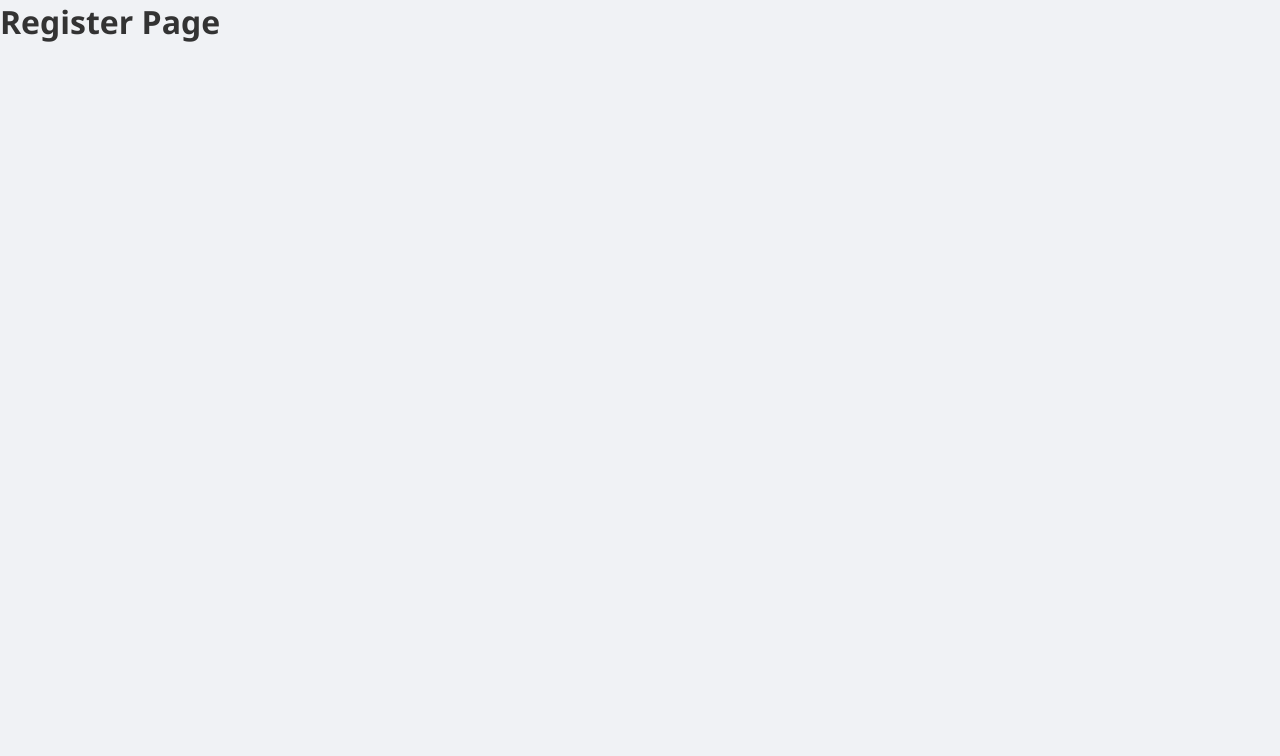
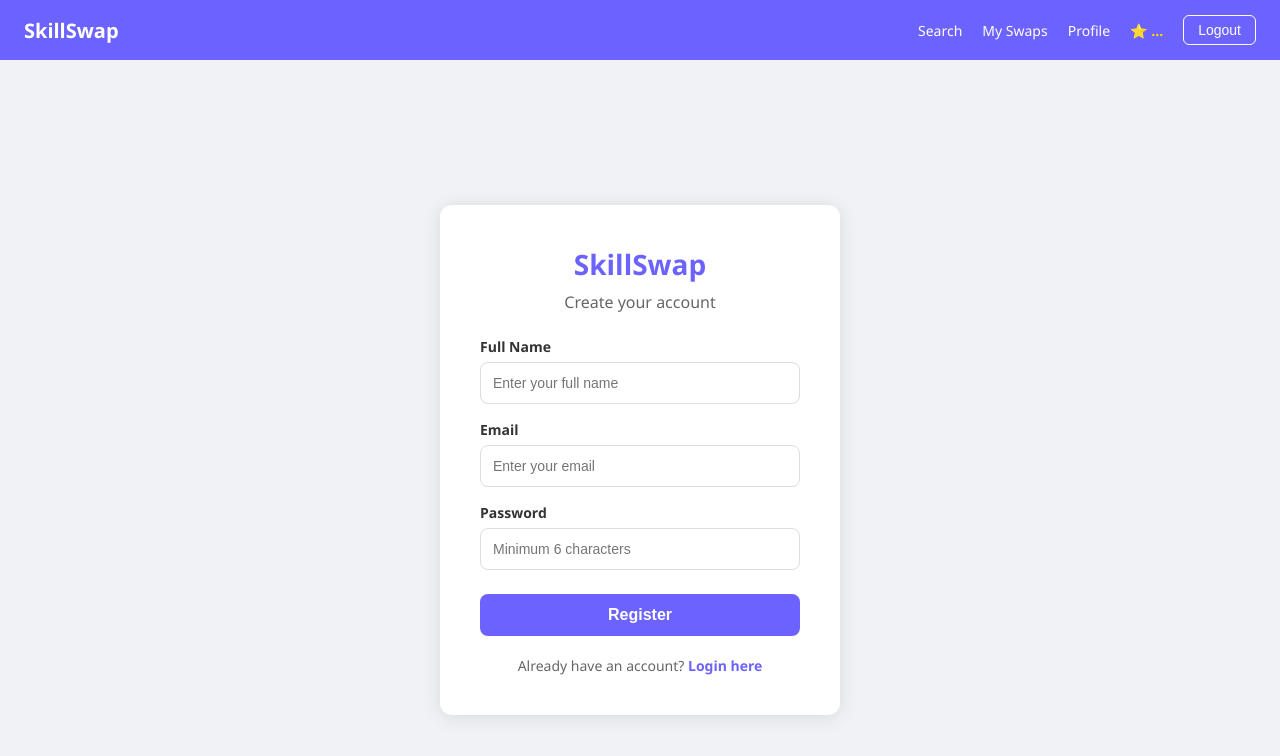
Before and after one commit to chintan16-bhatt/SkillSwap, a React (Vite) app in the folder client/: page /register in a window 1280 px wide. Shown: the top 756 px of the page. Built offline with nearby package versions, Linux system fonts and the light colour scheme; sample sign-in values are in the browser's storage.

Commit message:
Day 11: Login and Register pages with forms, Navbar component

```diff
--- a/client/src/App.jsx
+++ b/client/src/App.jsx
@@ -1,6 +1,7 @@
 import { BrowserRouter, Routes, Route, Navigate } from 'react-router-dom';
 import { AuthProvider } from './context/AuthContext';
 import ProtectedRoute from './components/ProtectedRoute';
+import Navbar from './components/Navbar';
 import Login from './pages/auth/Login';
 import Register from './pages/auth/Register';
 import Search from './pages/search/Search';
@@ -11,12 +12,10 @@ function App() {
   return (
     <BrowserRouter>
       <AuthProvider>
+        <Navbar />
         <Routes>
-          {/* Public routes */}
           <Route path="/login" element={<Login />} />
           <Route path="/register" element={<Register />} />
-
-          {/* Protected routes */}
           <Route path="/search" element={
             <ProtectedRoute><Search /></ProtectedRoute>
           } />
@@ -26,8 +25,6 @@ function App() {
           <Route path="/profile" element={
             <ProtectedRoute><Profile /></ProtectedRoute>
           } />
-
-          {/* Default redirect */}
           <Route path="/" element={<Navigate to="/search" replace />} />
         </Routes>
       </AuthProvider>
--- /dev/null
+++ b/client/src/components/Navbar.jsx
@@ -0,0 +1,75 @@
+import { Link, useNavigate } from 'react-router-dom';
+import { useAuth } from '../context/AuthContext';
+
+const Navbar = () => {
+  const { user, logout } = useAuth();
+  const navigate = useNavigate();
+
+  const handleLogout = () => {
+    logout();
+    navigate('/login');
+  };
+
+  if (!user) return null;
+
+  return (
+    <nav style={styles.nav}>
+      <Link to="/search" style={styles.logo}>SkillSwap</Link>
+
+      <div style={styles.links}>
+        <Link to="/search" style={styles.link}>Search</Link>
+        <Link to="/swaps" style={styles.link}>My Swaps</Link>
+        <Link to="/profile" style={styles.link}>Profile</Link>
+        <span style={styles.credits}>⭐ {user.credits ?? '...'}</span>
+        <button onClick={handleLogout} style={styles.logoutBtn}>
+          Logout
+        </button>
+      </div>
+    </nav>
+  );
+};
+
+const styles = {
+  nav: {
+    backgroundColor: '#6c63ff',
+    padding: '0 24px',
+    height: '60px',
+    display: 'flex',
+    alignItems: 'center',
+    justifyContent: 'space-between',
+    boxShadow: '0 2px 8px rgba(0,0,0,0.15)',
+  },
+  logo: {
+    color: 'white',
+    fontSize: '20px',
+    fontWeight: 'bold',
+    textDecoration: 'none',
+  },
+  links: {
+    display: 'flex',
+    alignItems: 'center',
+    gap: '20px',
+  },
+  link: {
+    color: 'white',
+    textDecoration: 'none',
+    fontSize: '14px',
+    fontWeight: '500',
+  },
+  credits: {
+    color: '#ffd700',
+    fontWeight: '600',
+    fontSize: '14px',
+  },
+  logoutBtn: {
+    backgroundColor: 'transparent',
+    border: '1px solid white',
+    color: 'white',
+    padding: '6px 14px',
+    borderRadius: '6px',
+    cursor: 'pointer',
+    fontSize: '14px',
+  },
+};
+
+export default Navbar;
--- a/client/src/pages/auth/Login.jsx
+++ b/client/src/pages/auth/Login.jsx
@@ -1,4 +1,165 @@
+import { useState } from 'react';
+import { useNavigate, Link } from 'react-router-dom';
+import { useAuth } from '../../context/AuthContext';
+import axios from '../../api/axios';
+
 const Login = () => {
-  return <div><h1>Login Page</h1></div>;
+  const [formData, setFormData] = useState({ email: '', password: '' });
+  const [error, setError] = useState('');
+  const [loading, setLoading] = useState(false);
+  const { login } = useAuth();
+  const navigate = useNavigate();
+
+  const handleChange = (e) => {
+    setFormData({ ...formData, [e.target.name]: e.target.value });
+  };
+
+  const handleSubmit = async (e) => {
+    e.preventDefault();
+    setError('');
+    setLoading(true);
+
+    try {
+      const { data } = await axios.post('/auth/login', formData);
+      login(data);
+      navigate('/search');
+    } catch (err) {
+      setError(err.response?.data?.message || 'Something went wrong');
+    } finally {
+      setLoading(false);
+    }
+  };
+
+  return (
+    <div style={styles.container}>
+      <div style={styles.card}>
+        <h1 style={styles.title}>SkillSwap</h1>
+        <p style={styles.subtitle}>Login to your account</p>
+
+        {error && <div style={styles.error}>{error}</div>}
+
+        <form onSubmit={handleSubmit}>
+          <div style={styles.formGroup}>
+            <label style={styles.label}>Email</label>
+            <input
+              type="email"
+              name="email"
+              value={formData.email}
+              onChange={handleChange}
+              placeholder="Enter your email"
+              style={styles.input}
+              required
+            />
+          </div>
+
+          <div style={styles.formGroup}>
+            <label style={styles.label}>Password</label>
+            <input
+              type="password"
+              name="password"
+              value={formData.password}
+              onChange={handleChange}
+              placeholder="Enter your password"
+              style={styles.input}
+              required
+            />
+          </div>
+
+          <button
+            type="submit"
+            style={loading ? { ...styles.button, opacity: 0.7 } : styles.button}
+            disabled={loading}
+          >
+            {loading ? 'Logging in...' : 'Login'}
+          </button>
+        </form>
+
+        <p style={styles.switchText}>
+          Don't have an account?{' '}
+          <Link to="/register" style={styles.link}>Register here</Link>
+        </p>
+      </div>
+    </div>
+  );
 };
+
+const styles = {
+  container: {
+    minHeight: '100vh',
+    display: 'flex',
+    alignItems: 'center',
+    justifyContent: 'center',
+    backgroundColor: '#f0f2f5',
+  },
+  card: {
+    backgroundColor: 'white',
+    padding: '40px',
+    borderRadius: '12px',
+    boxShadow: '0 2px 20px rgba(0,0,0,0.1)',
+    width: '100%',
+    maxWidth: '400px',
+  },
+  title: {
+    fontSize: '28px',
+    fontWeight: 'bold',
+    color: '#6c63ff',
+    textAlign: 'center',
+    marginBottom: '8px',
+  },
+  subtitle: {
+    textAlign: 'center',
+    color: '#666',
+    marginBottom: '24px',
+  },
+  error: {
+    backgroundColor: '#ffe0e0',
+    color: '#d00',
+    padding: '10px',
+    borderRadius: '8px',
+    marginBottom: '16px',
+    fontSize: '14px',
+  },
+  formGroup: {
+    marginBottom: '16px',
+  },
+  label: {
+    display: 'block',
+    marginBottom: '6px',
+    fontWeight: '600',
+    fontSize: '14px',
+    color: '#333',
+  },
+  input: {
+    width: '100%',
+    padding: '12px',
+    borderRadius: '8px',
+    border: '1px solid #ddd',
+    fontSize: '14px',
+    outline: 'none',
+    boxSizing: 'border-box',
+  },
+  button: {
+    width: '100%',
+    padding: '12px',
+    backgroundColor: '#6c63ff',
+    color: 'white',
+    border: 'none',
+    borderRadius: '8px',
+    fontSize: '16px',
+    fontWeight: '600',
+    cursor: 'pointer',
+    marginTop: '8px',
+  },
+  switchText: {
+    textAlign: 'center',
+    marginTop: '20px',
+    color: '#666',
+    fontSize: '14px',
+  },
+  link: {
+    color: '#6c63ff',
+    fontWeight: '600',
+  },
+};
+
 export default Login;
--- a/client/src/pages/auth/Register.jsx
+++ b/client/src/pages/auth/Register.jsx
@@ -1,5 +1,187 @@
+import { useState } from 'react';
+import { useNavigate, Link } from 'react-router-dom';
+import { useAuth } from '../../context/AuthContext';
+import axios from '../../api/axios';
 
 const Register = () => {
-  return <div><h1>Register Page</h1></div>;
+  const [formData, setFormData] = useState({
+    name: '',
+    email: '',
+    password: '',
+  });
+  const [error, setError] = useState('');
+  const [loading, setLoading] = useState(false);
+  const { login } = useAuth();
+  const navigate = useNavigate();
+
+  const handleChange = (e) => {
+    setFormData({ ...formData, [e.target.name]: e.target.value });
+  };
+
+  const handleSubmit = async (e) => {
+    e.preventDefault();
+    setError('');
+
+    if (formData.password.length < 6) {
+      return setError('Password must be at least 6 characters');
+    }
+
+    setLoading(true);
+
+    try {
+      const { data } = await axios.post('/auth/register', formData);
+      login(data);
+      navigate('/search');
+    } catch (err) {
+      setError(err.response?.data?.message || 'Something went wrong');
+    } finally {
+      setLoading(false);
+    }
+  };
+
+  return (
+    <div style={styles.container}>
+      <div style={styles.card}>
+        <h1 style={styles.title}>SkillSwap</h1>
+        <p style={styles.subtitle}>Create your account</p>
+
+        {error && <div style={styles.error}>{error}</div>}
+
+        <form onSubmit={handleSubmit}>
+          <div style={styles.formGroup}>
+            <label style={styles.label}>Full Name</label>
+            <input
+              type="text"
+              name="name"
+              value={formData.name}
+              onChange={handleChange}
+              placeholder="Enter your full name"
+              style={styles.input}
+              required
+            />
+          </div>
+
+          <div style={styles.formGroup}>
+            <label style={styles.label}>Email</label>
+            <input
+              type="email"
+              name="email"
+              value={formData.email}
+              onChange={handleChange}
+              placeholder="Enter your email"
+              style={styles.input}
+              required
+            />
+          </div>
+
+          <div style={styles.formGroup}>
+            <label style={styles.label}>Password</label>
+            <input
+              type="password"
+              name="password"
+              value={formData.password}
+              onChange={handleChange}
+              placeholder="Minimum 6 characters"
+              style={styles.input}
+              required
+            />
+          </div>
+
+          <button
+            type="submit"
+            style={loading ? { ...styles.button, opacity: 0.7 } : styles.button}
+            disabled={loading}
+          >
+            {loading ? 'Creating account...' : 'Register'}
+          </button>
+        </form>
+
+        <p style={styles.switchText}>
+          Already have an account?{' '}
+          <Link to="/login" style={styles.link}>Login here</Link>
+        </p>
+      </div>
+    </div>
+  );
 };
+
+const styles = {
+  container: {
+    minHeight: '100vh',
+    display: 'flex',
+    alignItems: 'center',
+    justifyContent: 'center',
+    backgroundColor: '#f0f2f5',
+  },
+  card: {
+    backgroundColor: 'white',
+    padding: '40px',
+    borderRadius: '12px',
+    boxShadow: '0 2px 20px rgba(0,0,0,0.1)',
+    width: '100%',
+    maxWidth: '400px',
+  },
+  title: {
+    fontSize: '28px',
+    fontWeight: 'bold',
+    color: '#6c63ff',
+    textAlign: 'center',
+    marginBottom: '8px',
+  },
+  subtitle: {
+    textAlign: 'center',
+    color: '#666',
+    marginBottom: '24px',
+  },
+  error: {
+    backgroundColor: '#ffe0e0',
+    color: '#d00',
+    padding: '10px',
+    borderRadius: '8px',
+    marginBottom: '16px',
+    fontSize: '14px',
+  },
+  formGroup: {
+    marginBottom: '16px',
+  },
+  label: {
+    display: 'block',
+    marginBottom: '6px',
+    fontWeight: '600',
+    fontSize: '14px',
+    color: '#333',
+  },
+  input: {
+    width: '100%',
+    padding: '12px',
+    borderRadius: '8px',
+    border: '1px solid #ddd',
+    fontSize: '14px',
+    outline: 'none',
+    boxSizing: 'border-box',
+  },
+  button: {
+    width: '100%',
+    padding: '12px',
+    backgroundColor: '#6c63ff',
+    color: 'white',
+    border: 'none',
+    borderRadius: '8px',
+    fontSize: '16px',
+    fontWeight: '600',
+    cursor: 'pointer',
+    marginTop: '8px',
+  },
+  switchText: {
+    textAlign: 'center',
+    marginTop: '20px',
+    color: '#666',
+    fontSize: '14px',
+  },
+  link: {
+    color: '#6c63ff',
+    fontWeight: '600',
+  },
+};
+
 export default Register;
```
